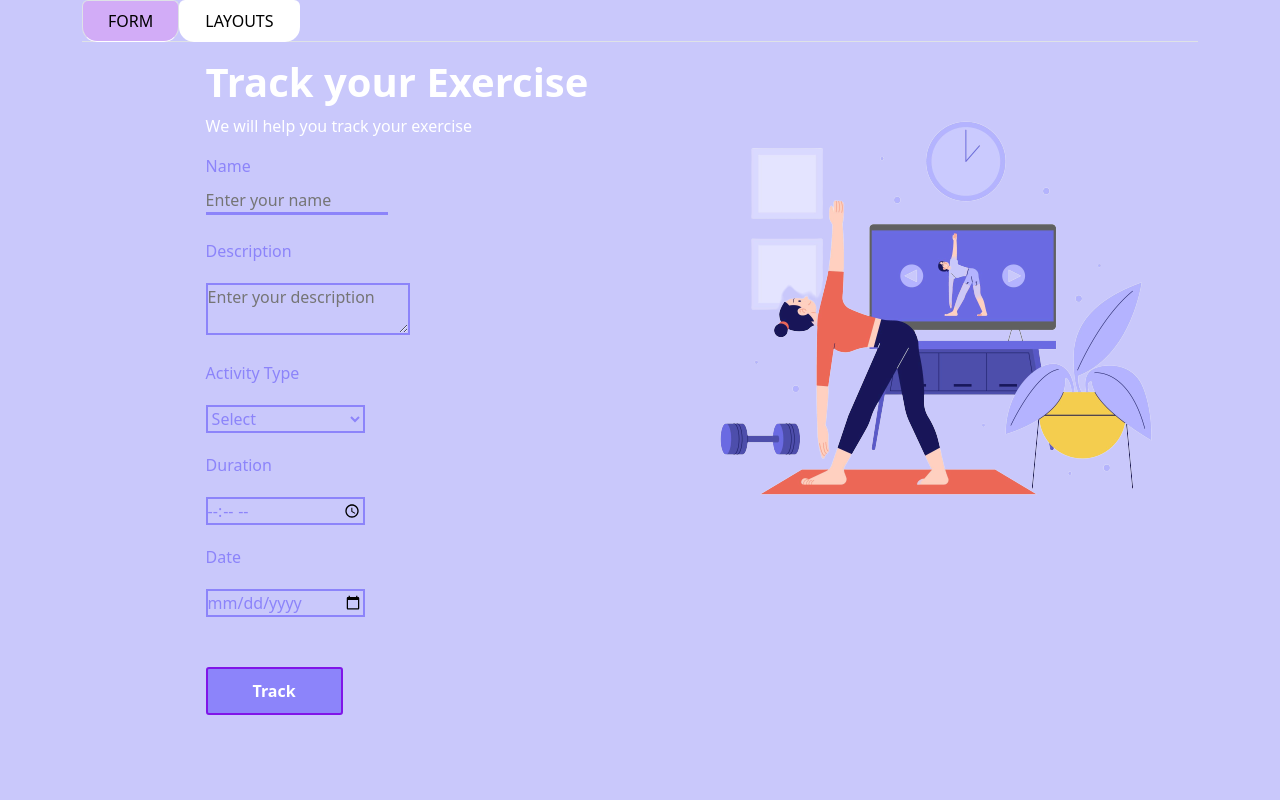
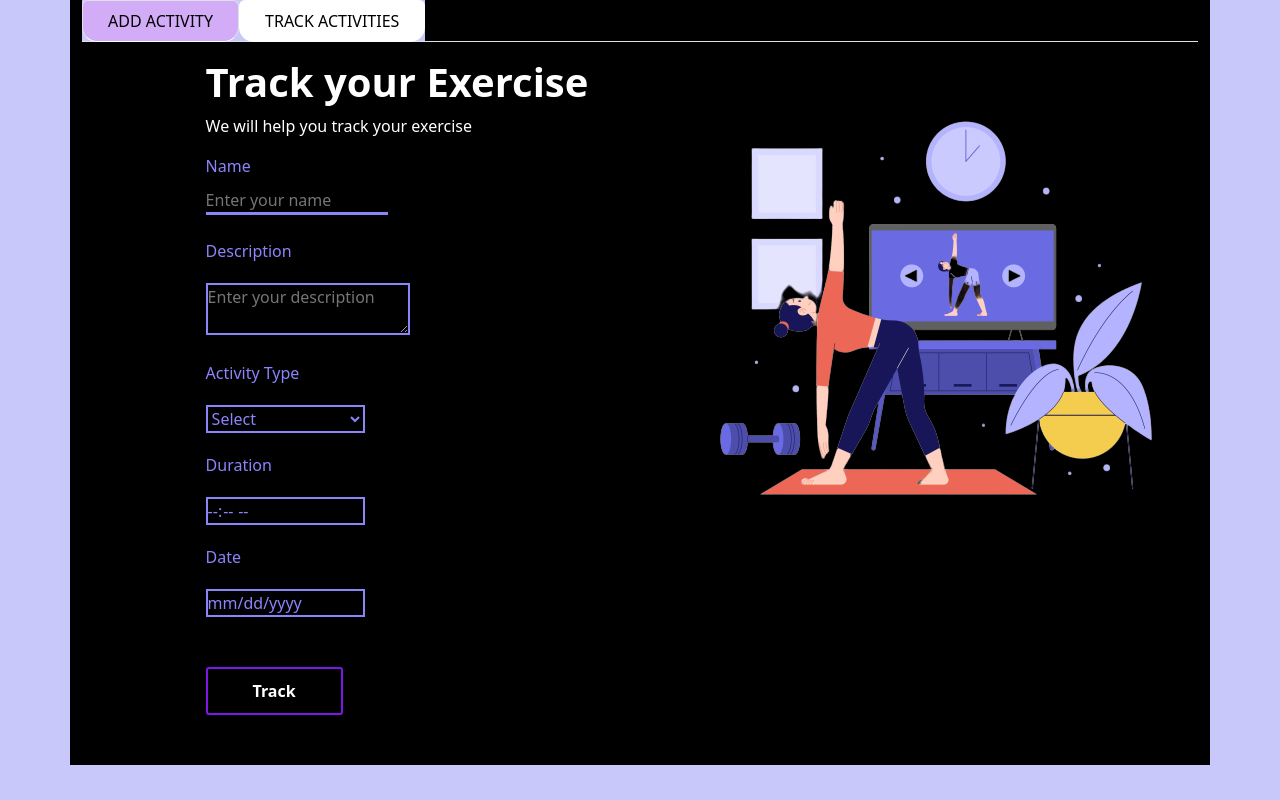
Before and after one commit to Anumjawaid/ExpenseTracker, a React (Create React App) app in the folder frontend/: page / in a window 1280 px wide. Built offline with nearby package versions, Linux system fonts and the light colour scheme; no server answers.

Commit message:
UI changes

```diff
--- a/frontend/src/Store/index.js
+++ b/frontend/src/Store/index.js
@@ -3,6 +3,6 @@ import  exerciseSlice  from './exercisereducer'
 
 export default configureStore({
   reducer: {
-    exce: exerciseSlice
-  },
+    exercise: exerciseSlice
+  }
 })
--- a/frontend/src/components/Card.jsx
+++ b/frontend/src/components/Card.jsx
@@ -1,4 +1,4 @@
-import React from "react";
+import React, { useEffect } from "react";
 import Card from 'react-bootstrap/Card';
 import remove from '../images/icons8-remove.png';
 import edit from '../images/icons8-edit1.png';
@@ -7,7 +7,9 @@ import Container from 'react-bootstrap/Container';
 import Row from 'react-bootstrap/Row';
 import Col from 'react-bootstrap/Col';
 import Modal from 'react-bootstrap/Modal';
+import { useDispatch, useSelector } from "react-redux";
 import { useState } from 'react'
+import { getactivities } from "../Store/exercisereducer";
 
 let styleret = (args) => {
     let style = { border: 'solid 2px #F3904F', width: '40%' }
@@ -25,15 +27,17 @@ let styleret = (args) => {
 }
 
 const ActivityCard = (props) => {
+    const {exercise} = useSelector((state)=>state.exercise)
+    const dispatch = useDispatch();
+    useEffect(()=>{
+        dispatch(getactivities());
+    }, []);
+
     const [show, setShow] = useState(false);
     const[modaldata,setModaldata]=useState({});
 
     const modalinfo = (which) =>{
         console.log(which,"props which")
-
-
-
-
 
     }
     const handleShow = () => setShow(true);
@@ -43,8 +47,6 @@ const ActivityCard = (props) => {
     let arr = [{ name: 'bisma', description: 'description', activity: "activity", duration: 'duration', time: 'time' }
         , { name: 'aqsa', description: 'description', activity: "activity", duration: 'duration', time: 'time' },
     { name: 'rasheed', description: 'description', activity: "activity", duration: 'duration', time: 'time' }]
-    console.log(props, "props coming from ")
-    console.log(props.name, "name")
     return (
         <>
             <Row style={{ background: 'transparent' }}>
--- a/frontend/src/components/Form.jsx
+++ b/frontend/src/components/Form.jsx
@@ -4,32 +4,25 @@ import Row from 'react-bootstrap/Row';
 import Col from 'react-bootstrap/Col';
 import image from '../components/images/formimage.png';
 import { InputFunction } from './helper';
-import {useDispatch,useSelector} from 'react-redux';
-import {addActivity} from '../Store/exercisereducer';
+import { useDispatch, useSelector } from 'react-redux';
+import { addActivity, getactivities } from '../Store/exercisereducer';
 import { useState } from 'react';
-
 
 const FormField = () => {
   const dispatch = useDispatch();
-  const {response} = useSelector((state)=> state.exce);
-  const [respo,setRespo]=useState()
-  console.log(response,"response")
-const[exce,setExcedata]=React.useState({
-  name:"",
-  description:"",
-  activityType:"",
-  duration:"",
-  date:""
 
-
-
+  const [exercise, setExercise] = useState({
+    name: "",
+    description: "",
+    activityType: "",
+    duration: "",
+    date: ""
   })
 
   const mapUser = (event) => {
     event.preventDefault()
     const { name, value } = event.target
-    console.log("On map user",event.target.name,event.target.value)
-    setExcedata((data) => {
+    setExercise((data) => {
       return {
         ...data,
         [name]: value
@@ -38,44 +31,40 @@ const[exce,setExcedata]=React.useState({
 
   }
 
-const add=()=>{
-
-
-  dispatch(addActivity(exce));
-  console.log(exce,"exce")
+  const add = () => {
+    dispatch(addActivity(exercise));
+    dispatch(getactivities());
   }
 
   return (
-    <Container style={{ backgroundColor: "Black", width: "100%" }}>
-      <Row>
-        <Col style={{ marginLeft: "10%" }}><><div className="FormGridChild">
-          <h1 style={{ fontSize: "40px", fontWeight: "bold", color: "White" }}>Track your Exercise</h1>
-          <p style={{ color: "White" }}>We will help you track your exercise</p>
-          <InputFunction label="Name" name="name" text="name" onChange={(e)=>{mapUser(e)} }/><br />
-          <label style={{ color: "#8C84FA", marginBottom: "20px" }}>Description</label><br />
-          <textarea style={{ background: "transparent", border: "2px solid #8C84FA", color: "#8C84FA" }} placeholder="Enter your description" name='description' onChange={(e)=>{mapUser(e)} }></textarea><br />
-          <label style={{ color: "#8C84FA", marginTop: "20px" }}>Activity Type</label><br />
-          <select style={{ color: "#8C84FA", marginTop: "20px", width: "35%", background: "transparent", border: "2px solid #8C84FA" }} name='activityType' onChange={(e)=>{mapUser(e)} }><option>Select</option>
-            <option value="Walk">Walk</option>
-            <option value="Run">Run</option>
-            <option value="Swim">Swim</option>
-            <option value="Hike">Hike</option>
-            <option value="BicycleRide">Bicycle Ride</option></select><br />
-          <label style={{ color: "#8C84FA", marginTop: "20px" }}>Duration</label><br />
-          <input style={{ color: "#8C84FA", marginTop: "20px", width: "35%", background: "transparent", border: "2px solid #8C84FA" }} name='duration' onChange={(e)=>{mapUser(e)} } type="time"></input><br />
-          <label style={{ color: "#8C84FA", marginTop: "20px" }}>Date</label><br />
-          <input style={{ color: "#8C84FA", marginTop: "20px", width: "35%", background: "transparent", border: "2px solid #8C84FA" }} name='date' onChange={(e)=>{mapUser(e)} } type="date"></input><br />
+    <Container style={{ backgroundColor: "black", width: "100%" }}>
+      <Row style={{backgroundColor: 'black'}}>
+        <Col style={{ marginLeft: "10%", backgroundColor: 'black' }}><div style={{backgroundColor: 'black'}} className="FormGridChild">
+          <h1 style={{ fontSize: "40px", fontWeight: "bold", color: "White", backgroundColor: 'black' }}>Track your Exercise</h1>
+          <p style={{ color: "White", backgroundColor: 'black' }}>We will help you track your exercise</p>
+          <InputFunction label="Name" name="name" text="name" onChange={(e) => { mapUser(e) }} /><br />
+          <label style={{ color: "#8C84FA", marginBottom: "20px", backgroundColor: 'black' }}>Description</label><br />
+          <textarea style={{ background: "transparent", border: "2px solid #8C84FA", color: "#8C84FA", backgroundColor: 'black' }} placeholder="Enter your description" name='description' onChange={(e) => { mapUser(e) }}></textarea><br />
+          <label style={{ color: "#8C84FA", marginTop: "20px", backgroundColor: 'black' }}>Activity Type</label><br />
+          <select style={{ color: "#8C84FA", marginTop: "20px", width: "35%", background: "transparent", border: "2px solid #8C84FA", backgroundColor: 'black' }} name='activityType' onChange={(e) => { mapUser(e) }}><option>Select</option>
+            <option style={{backgroundColor: 'black'}} value="Walk">Walk</option>
+            <option style={{backgroundColor: 'black'}} value="Run">Run</option>
+            <option style={{backgroundColor: 'black'}} value="Swim">Swim</option>
+            <option style={{backgroundColor: 'black'}} value="Hike">Hike</option>
+            <option style={{backgroundColor: 'black'}} value="BicycleRide">Bicycle Ride</option></select><br />
+          <label style={{ color: "#8C84FA", marginTop: "20px", backgroundColor: 'black' }}>Duration</label><br />
+          <input name='duration' onChange={(e) => { mapUser(e) }} type="time" style={{ color: "#8C84FA", marginTop: "20px", width: "35%", background: "transparent", border: "2px solid #8C84FA", backgroundColor: 'black' }} ></input><br />
+          <label style={{ color: "#8C84FA", marginTop: "20px", backgroundColor: 'black' }}>Date</label><br />
+          <input name='date' onChange={(e) => { mapUser(e) }} type="date" style={{ color: "#8C84FA", marginTop: "20px", width: "35%", background: "transparent", border: "2px solid #8C84FA", backgroundColor: 'black' }}></input><br />
 
+          <button style={{ backgroundColor: "#8C84FA", border: "2px solid #8015E8", marginRight: "50px", marginTop: "50px", marginBottom: "50px", padding: "10px", width: "30%", color: "white", borderRadius: "3px", fontWeight: "bold", backgroundColor: 'black' }} onClick={() => add()}>Track</button>
 
-
-          <button style={{ backgroundColor: "#8C84FA", border: "2px solid #8015E8", marginRight: "50px", marginTop: "50px", marginBottom: "50px", padding: "10px", width: "30%", color: "white", borderRadius: "3px", fontWeight: "bold" }} onClick={()=>add()}>Track</button>
-
-        </div></></Col>
-        <Col><img src={image} /></Col>
+        </div></Col>
+        <Col style={{backgroundColor: 'black'}}><img style={{backgroundColor: 'black'}} src={image} /></Col>
       </Row>
 
     </Container>
   );
 }
 
-export default FormField ;
+export default FormField;
--- a/frontend/src/components/Statebox.jsx
+++ b/frontend/src/components/Statebox.jsx
@@ -16,19 +16,20 @@ export default function StateBox() {
 
     }
     return (
-        <Container>
+        <Container style={{backgroundColor: 'black'}}>
             <Tabs
                 defaultActiveKey="form"
                 transition={false}
                 id="noanim-tab-example"
                 className="mb-3"
+                style={{backgroundColor: 'black'}}
 
             >
-                <Tab eventKey="form" title="Form" className='tabcolor' id='tabchange'>
-                    <FormField />
+                <Tab eventKey="form" title="Add Activity" className='tabcolor' id='tabchange'>
+                    <FormField/>
                 </Tab>
-                <Tab eventKey="profile" title="Layouts">
-                    <Container style={{backgroundColor:'black'}}>
+                <Tab eventKey="profile" title="Track Activities">
+                    <Container>
                         <ActivityCard />
                     </Container>
                 </Tab>
--- a/frontend/src/components/helper.jsx
+++ b/frontend/src/components/helper.jsx
@@ -23,8 +23,8 @@ const InputFunction = (props) => {
 
     return (
         <>
-            <label style={{ color: "#8C84FA", marginBottom: "10px" }} > {props.label}  </label><br />
-            <input style={styleret()} name= {props.name} type='text' placeholder={`Enter your ${props.text}`} onChange={(e) => props.onChange(e)}></input><br />
+            <label style={{ color: "#8C84FA", marginBottom: "10px", backgroundColor: 'black' }} > {props.label}  </label><br />
+            <input style={styleret({backgroundColor: 'black'})} name= {props.name} type='text' placeholder={`Enter your ${props.text}`} onChange={(e) => props.onChange(e)}></input><br />
 
 
 
```
Also changed, not shown: frontend/src/Store/exercisereducer.js (+23 -33 lines), frontend/src/components/ActivityCard.jsx (deleted, +0 -48 lines). Lines whose indentation alone changed are shown as unchanged.
